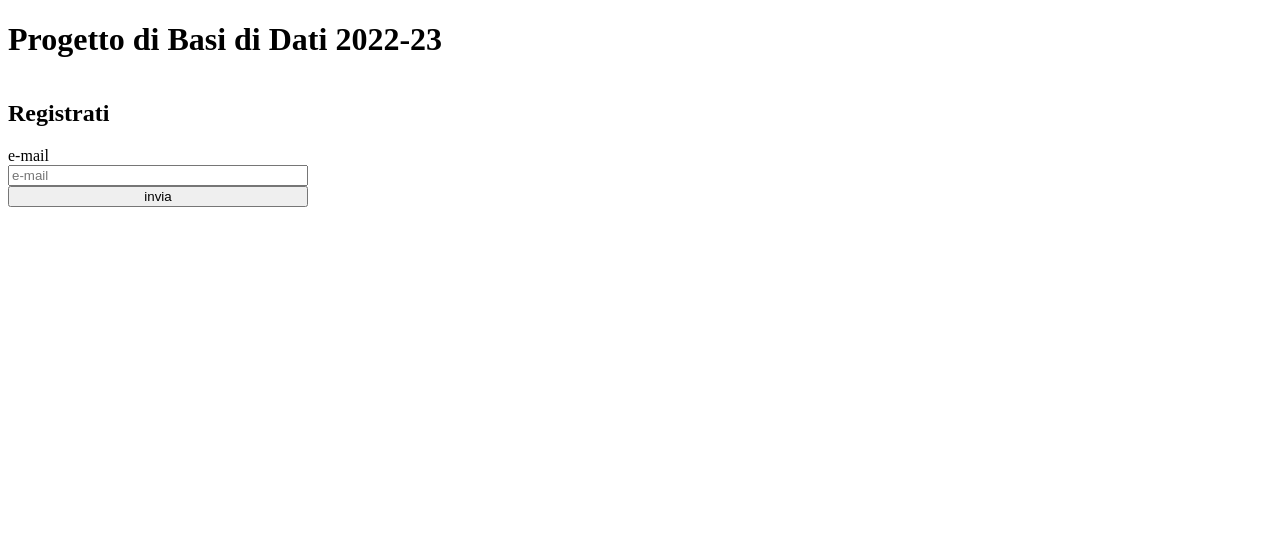
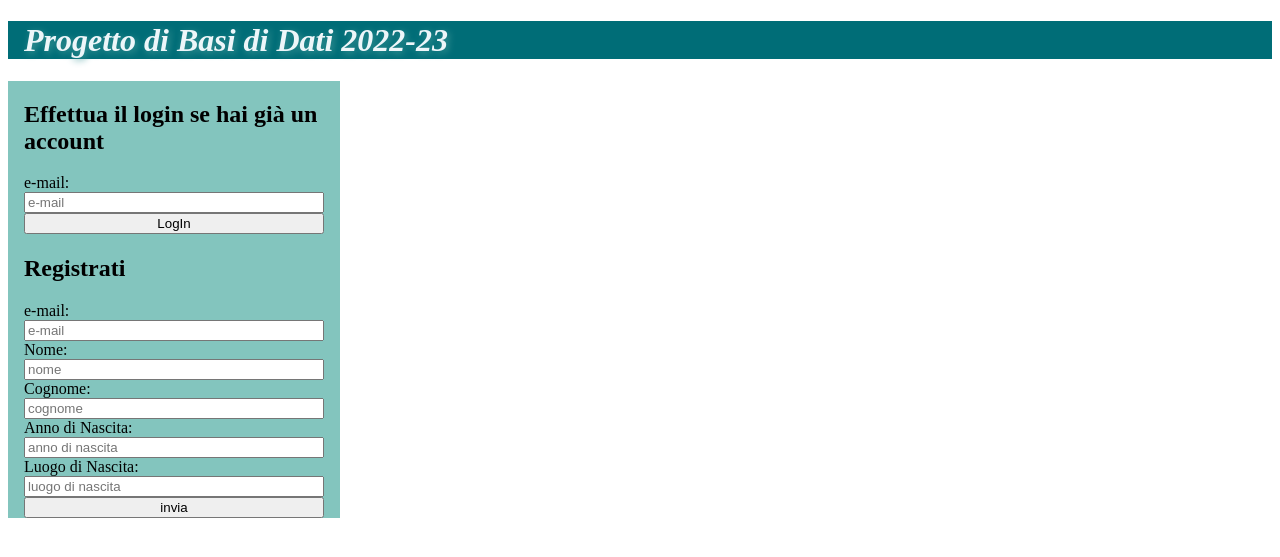
Before and after one commit to tommaso2311/DatBas_22-23, a PHP site: page / in a window 1280 px wide. Shown: the top 557 px of the page. Run offline with PHP 8.4, Linux system fonts and the light colour scheme; data that the repository does not hold is empty.

Commit message:
Inserito login
inserito login e un inizio di css da modificare

```diff
--- a/index.php
+++ b/index.php
@@ -5,32 +5,51 @@
 <head>
 
   <title>Progetto di Basi di Dati 2022-23</title>
-  <style>
-    form {
-      display: flex;
-      flex-direction: column;
-      width: 300px;
-    }
-  </style>
-
+  <link rel="stylesheet" href="styles.css">
 
 </head>
 
 <body>
-  <h1>Progetto di Basi di Dati 2022-23</h1>
+  <h1 id="title">Progetto di Basi di Dati 2022-23</h1>
   <?php
-  require_once 'connect.php';
-  ?>
+        require_once 'connect.php';
+        $msg='';
+        if (isset($_GET['error']) && $_GET['error']== 1) {
+                $msg = "Credenziali sbagliate";
+            }
+
+      ?>
   <html>
 
   <body>
+  	<form action="login.php" method="head">
+  	<h2>Effettua il login se hai già un account</h2>
+  	<?php
+        if($msg!='')
+        {
+          echo "<font color='red'>".$msg."</font>";
+        }
+    ?>
+  	<label for="emailL">e-mail:</label>
+      <input type="email" name="emailL" id="emailL" placeholder="e-mail">
+      <input type="submit" value="LogIn">
+  	</form>
+
     <form action="register.php" method="post">
       <h2>Registrati</h2>
 
-      <label for="email">e-mail </label>
+      <label for="email">e-mail:</label>
       <input type="email" name="email" id="email" placeholder="e-mail">
-
+      <label for="name">Nome: </label>
+      <input type="text" name="nome" id="name" placeholder="nome">
+      <label for="lastname">Cognome:</label>
+      <input type="text" name="cognome" id="lastname" placeholder="cognome">
+      <label for="a">Anno di Nascita: </label>
+      <input type="number" name="annoNascita" min="1900" max="2023" step="1" placeholder="anno di nascita" id="anno">
+      <label for="luogo">Luogo di Nascita: </label>
+      <input type="text" name="luogoNascita" placeholder= "luogo di nascita" id="luogo">
       <input type="submit" value="invia">
+     </form>
   </body>
 
   </html>
--- /dev/null
+++ b/styles.css
@@ -0,0 +1,14 @@
+form {
+      display: flex;
+      flex-direction: column;
+      width: 300px;
+      padding:0.01em 16px;
+      background-color: #83c5be;
+    }
+#title {
+	background-color: #006d77;
+	padding:0.01em 16px;
+	color: #edf6f9;
+	font-style: italic;
+	text-shadow: 2px 2px 7px  #42999a;
+}
```
Also changed, not shown: databse.sql (+7 -0 lines), login.php (added, +30 -0 lines).
